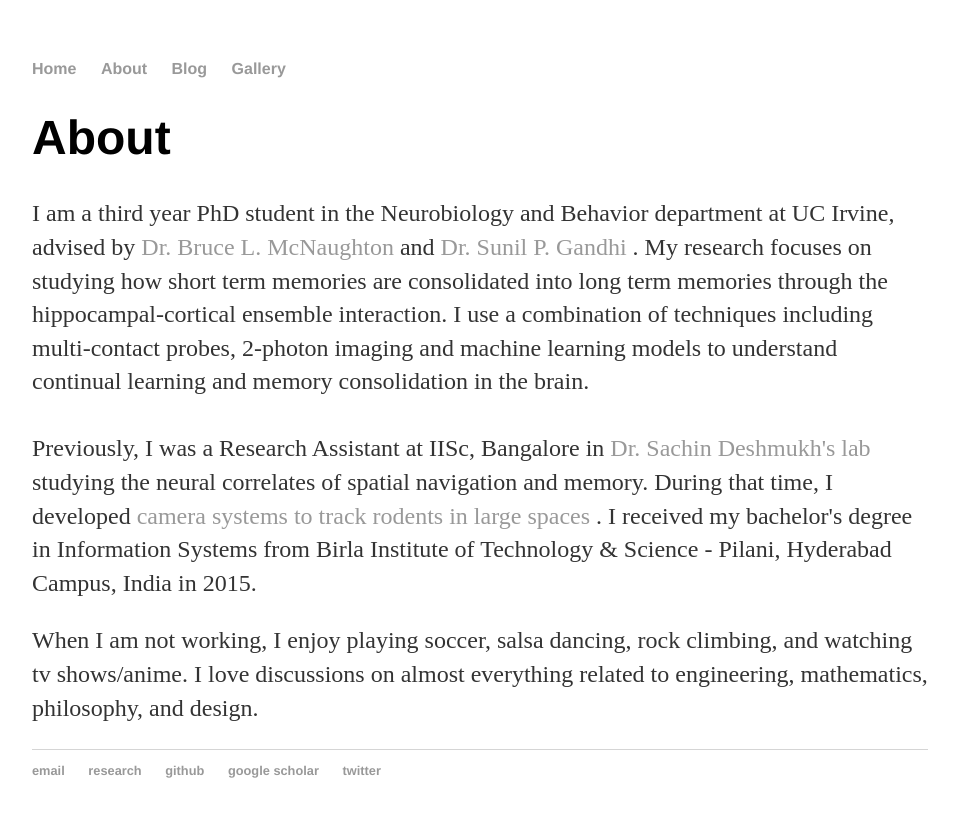
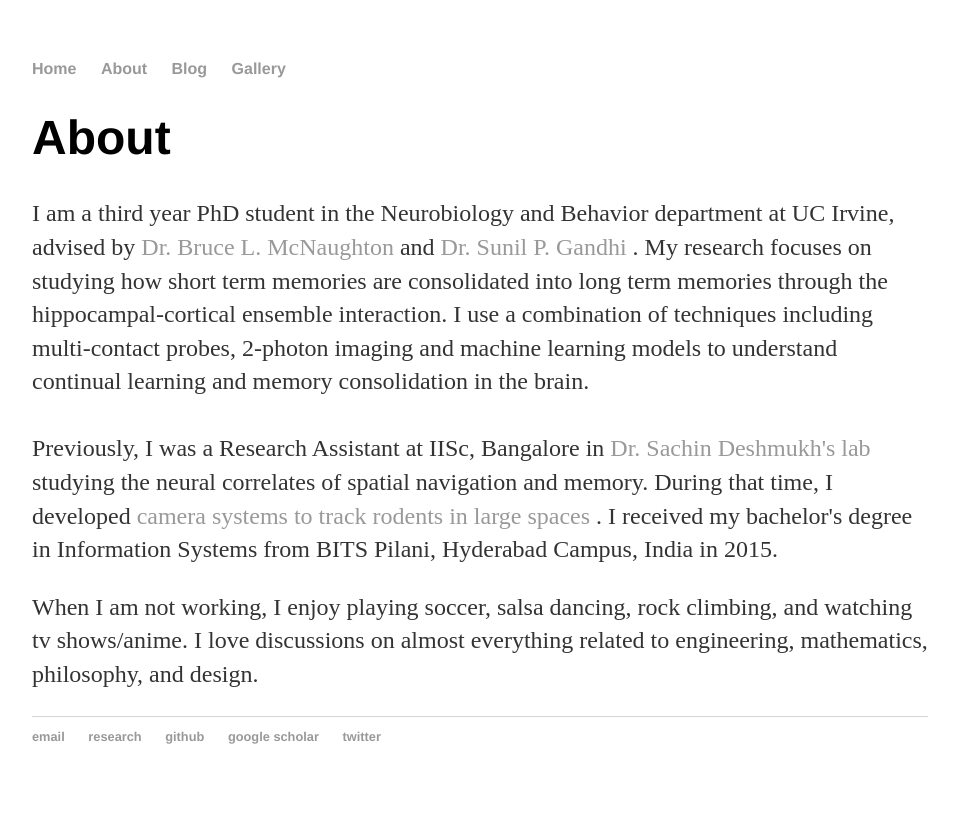
Before and after one commit to rajatsaxena/rajatsaxena.github.io, a Jekyll site: the page built from about/index.html, in a window 1280 px wide. Shown: the top 817 px of the page, without its empty margins (160-1118 px from the left). Built offline with Jekyll 4.4.1, drawn with Linux system fonts in a browser that asks for light colours.

Commit message:
Update index.html

```diff
--- a/about/index.html
+++ b/about/index.html
@@ -16,7 +16,7 @@ title: Rajat Saxena's Blog
 				<a href="http://www.cns.iisc.ac.in/home/people/sachin-deshmukh/" target="_blank"> Dr. Sachin Deshmukh's lab </a>
 				studying the neural correlates of spatial navigation and memory. During that time, I developed
 				<a href="https://journals.physiology.org/doi/full/10.1152/jn.00215.2018" target="_blank"> camera systems to track rodents in large spaces </a>.
-				I received my bachelor's degree in Information Systems from Birla Institute of Technology & Science - Pilani, Hyderabad Campus, India in 2015.
+				I received my bachelor's degree in Information Systems from BITS Pilani, Hyderabad Campus, India in 2015.
 
 			</p>
 <p> When I am not working, I enjoy playing soccer, salsa dancing, rock climbing, and watching tv shows/anime.
```
